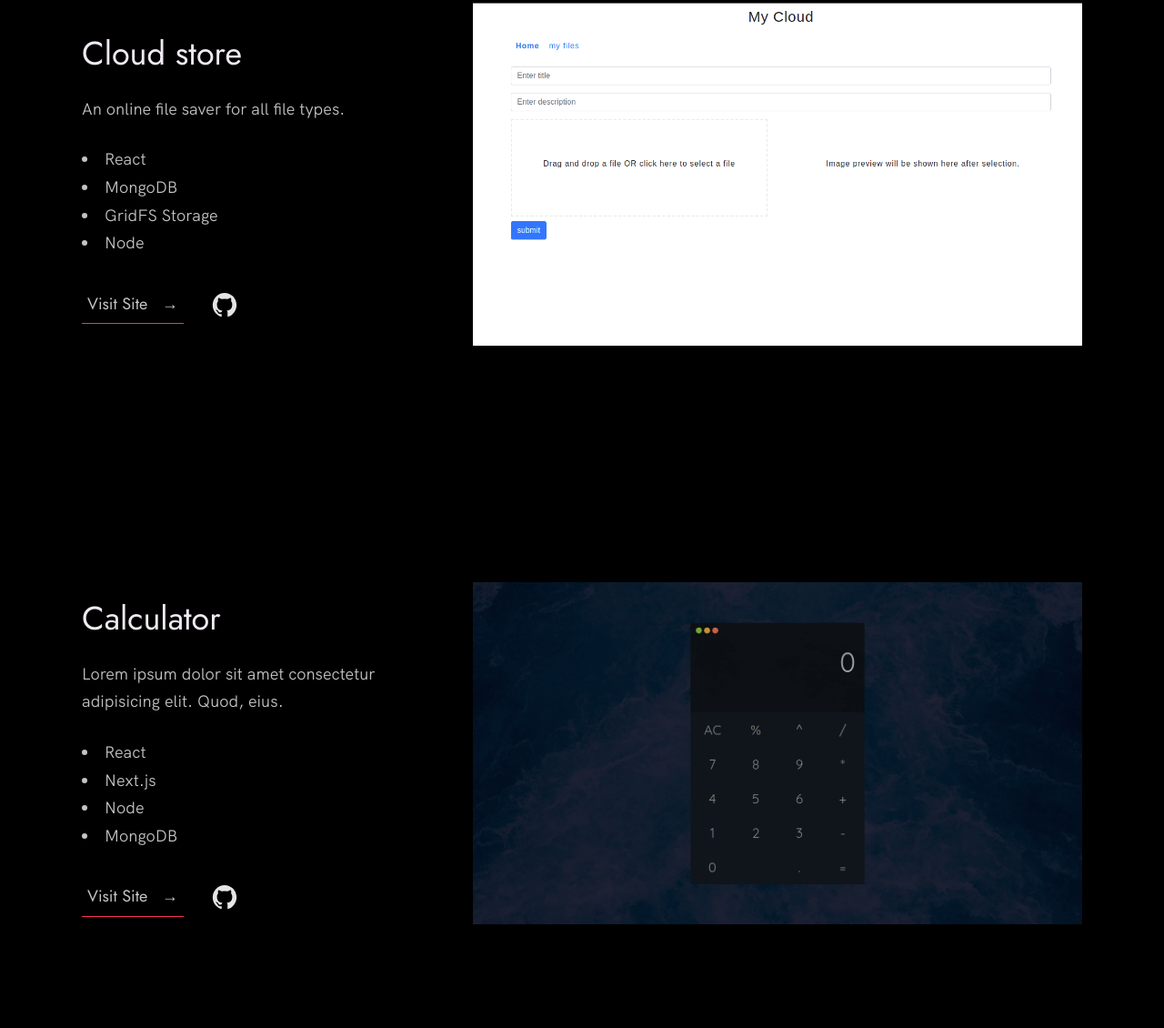
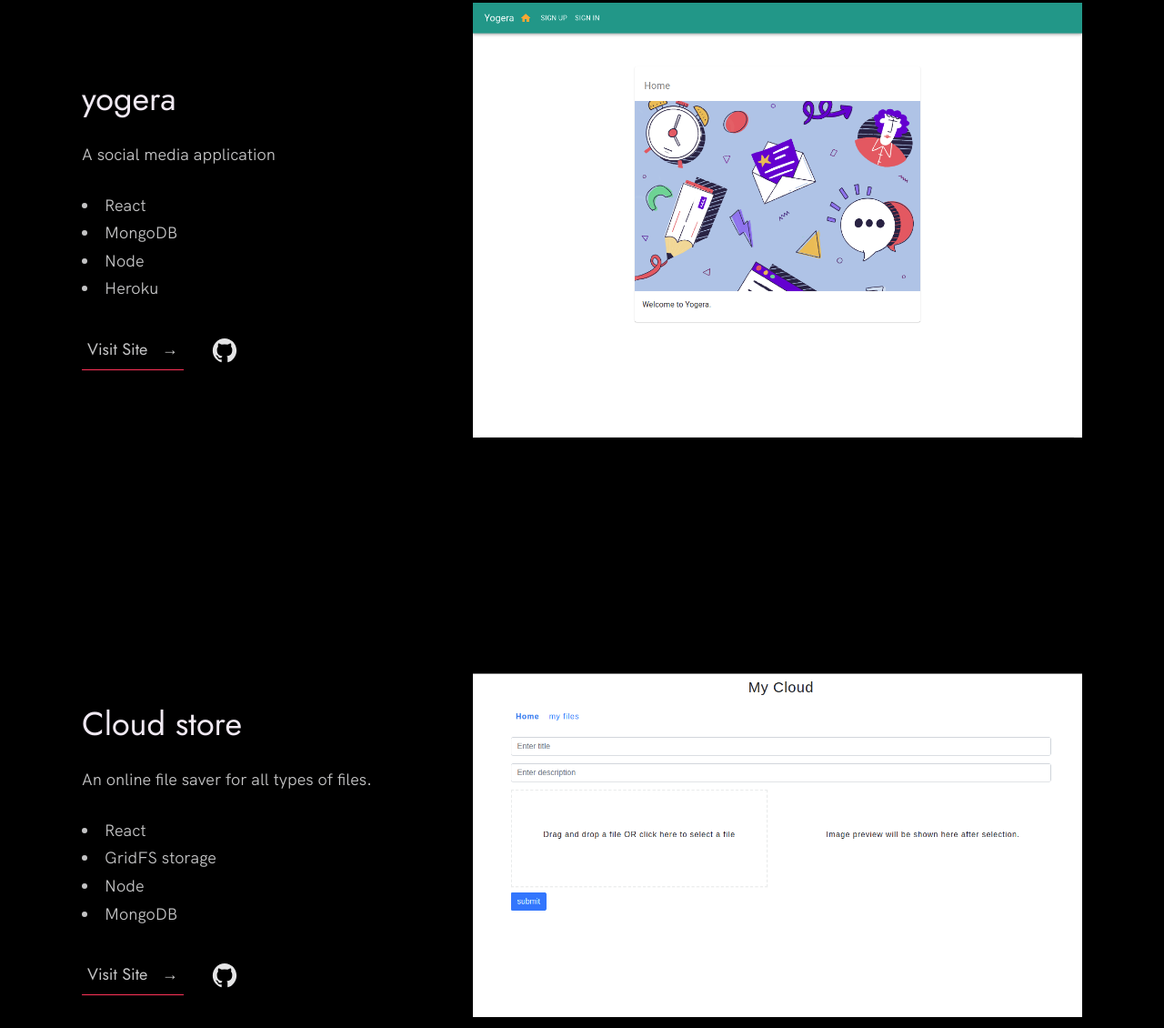
Before and after one commit to kaxada/kaxada.github.io, a plain HTML site: page index.html in a window 1280 px wide. Shown: the part 1065-2195 px from the top of the page at 91% size. Drawn offline with Linux system fonts and the light colour scheme.

Commit message:
updated projects

```diff
--- a/index.html
+++ b/index.html
@@ -62,55 +62,55 @@
 
                     <div class="work__box">
                         <div class="work__text">
-                            <h3>Cloud store</h3>
+                            <h3>yogera</h3>
                             <p>
-                                An online file saver for all file types.
+                                A social media application
                             </p>
                             <ul class="work__list">
                                 <li>React</li>
                                 <li>MongoDB</li>
-                                <li>GridFS Storage</li>
                                 <li>Node</li>
+                                <li>Heroku</li>
                             </ul>
 
                             <div class="work__links">
-                                <a href="https://ekaxada.github.io/filer" target="_blank" class="link__text">
+                                <a href="https://yogera.herokuapp.com/" target="_blank" class="link__text">
                   Visit Site <span>&rarr;</span>
                 </a>
-                                <a href="https://github.com/EKaxada/filer" title="View Source Code" target="_blank">
+                                <a href="https://github.com/EKaxada/Yogera" title="View Source Code" target="_blank">
                                     <img src="./images/github.svg" class="work__code" alt="GitHub">
                                 </a>
                             </div>
                         </div>
                         <div class="work__image-box">
-                            <img src="./images/filer.png" class="work__image" alt="Project 1" />
+                            <img src="./images/yogera.png" class="work__image" alt="Project 1" />
                         </div>
                     </div>
 
                     <div class="work__box">
                         <div class="work__text">
-                            <h3>Calculator</h3>
+                            <h3>Cloud store</h3>
                             <p>
-                                Lorem ipsum dolor sit amet consectetur adipisicing elit. Quod, eius.
+                                An online file saver for all types of files.
                             </p>
                             <ul class="work__list">
                                 <li>React</li>
-                                <li>Next.js</li>
+                                <li>GridFS storage</li>
                                 <li>Node</li>
                                 <li>MongoDB</li>
                             </ul>
 
                             <div class="work__links">
-                                <a href="#" class="link__text">
+                                <a href="https://ekaxada.github.io/filer" class="link__text">
                   Visit Site <span>&rarr;</span>
                 </a>
-                                <a href="#">
+                                <a href="https://github.com/EKaxada/filer">
                                     <img src="./images/github.svg" class="work__code" title="View Source Code" alt="GitHub">
                                 </a>
                             </div>
                         </div>
                         <div class="work__image-box">
-                            <img src="./images/project-2.png" class="work__image" alt="Project 1" />
+                            <img src="./images/filer.png" class="work__image" alt="Project 1" />
                         </div>
                     </div>
 
```
Also changed, not shown: images/project-1.png (deleted), images/project-2.png (deleted), images/project-3.png (deleted), images/yogera.png (added).
